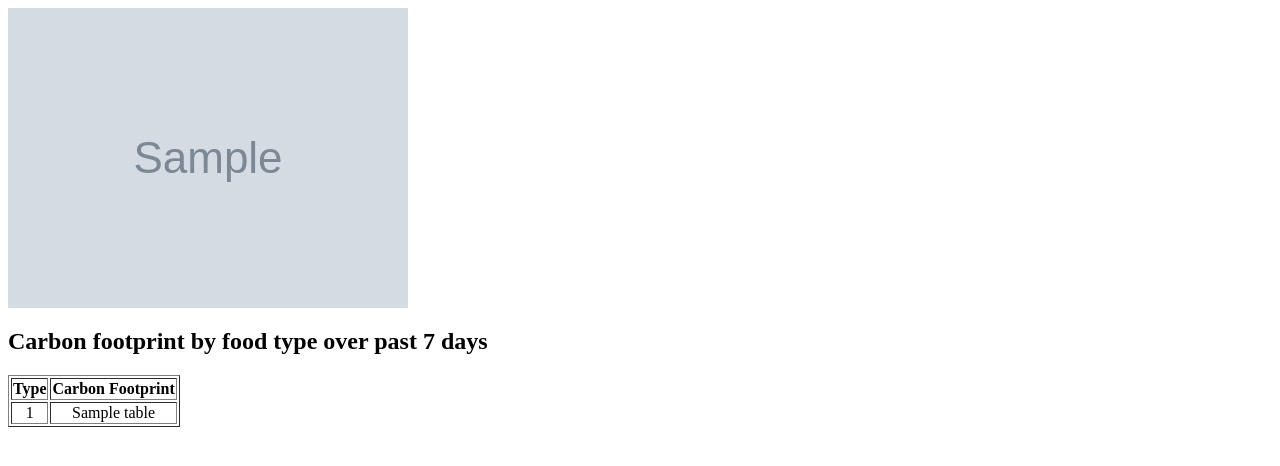
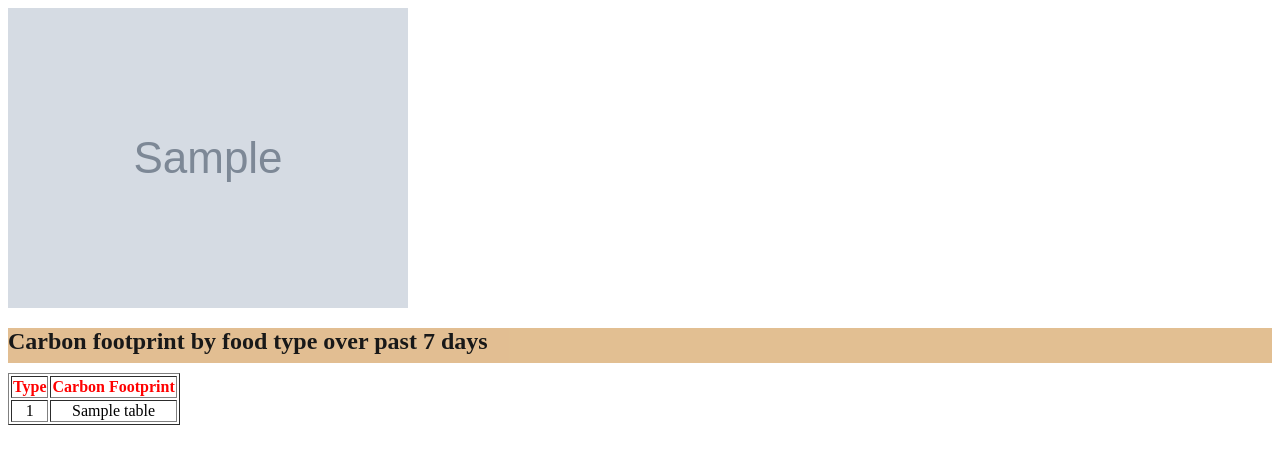
Before and after one commit to BlueFish6543/carbon-calculator, a Flask app: template templates/history.html in a window 1280 px wide. Shown: the top 466 px of the page. Run offline with Flask 2, Linux system fonts and the light colour scheme; the template is opened without the code that fills it: most values are stand-ins (such as "Sample title", 1, 10 or a date in 2020); grey boxes marked "Sample" are stand-in pictures.

Commit message:
css updates

```diff
--- /dev/null
+++ b/static/styles/main.css
@@ -0,0 +1,12 @@
+h2 {
+    background-color: #DFB887;
+    height: 35px;
+    width: 100%;
+    opacity: .9;
+    margin-bottom: 10px;
+  }
+
+  th {
+    color: red;
+    text-align: center;
+  }
--- a/templates/history.html
+++ b/templates/history.html
@@ -1,7 +1,13 @@
+<head>
+    <link rel="stylesheet"
+        href="{{ url_for('static', filename='styles/main.css') }}">
+</head>
 <body>
     <img src={{ image }} alt="Plot">
     <br>
     <h2>Carbon footprint by food type over past 7 days</h2>
+
+
     <table border="1">
         <tr>
             <th>Type</th>
```
Also changed, not shown: static/tmp.png, 1 other file.
